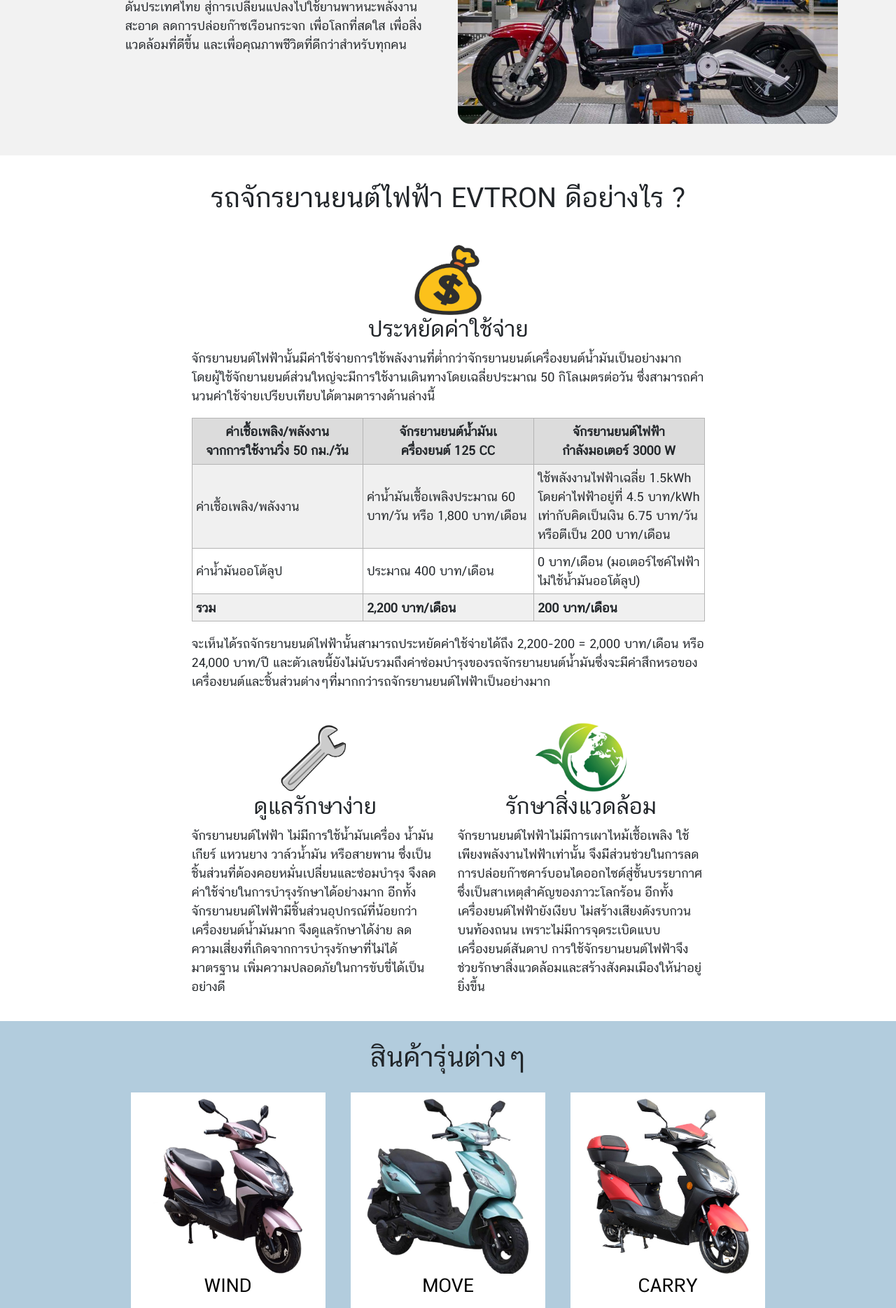
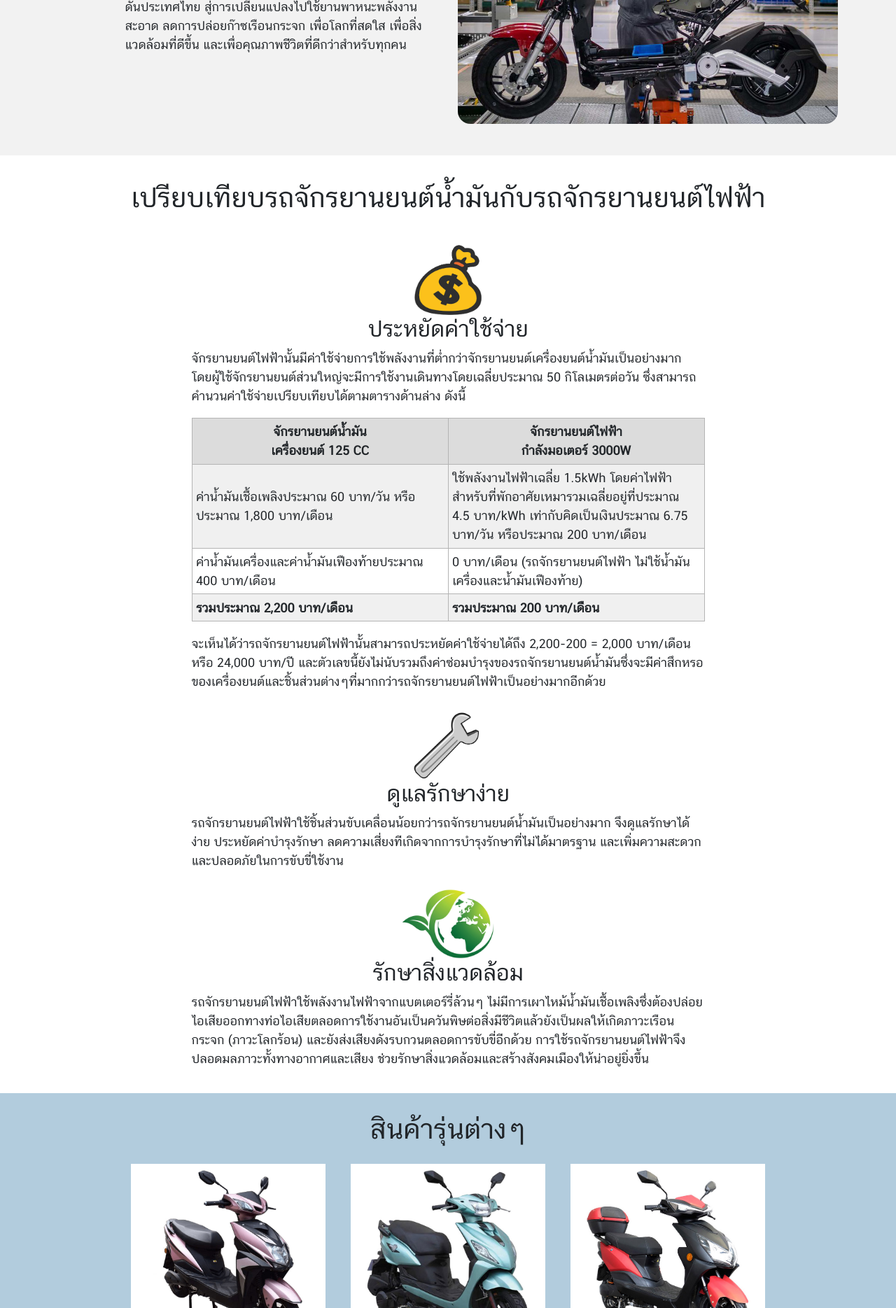
Before and after one commit to ekasit-ja/evtron, a Django app: page /en/ in a window 1280 px wide. Shown: the part 772-2641 px from the top of the page at 70% size. Run offline with Django 3.2, Linux system fonts and the light colour scheme; style sheets or scripts are compiled from the project's sources; some libraries are stand-ins or nearby versions; some web fonts are replaced.

Commit message:
update Thai text on home page

```diff
--- a/templates/page/page_home.html
+++ b/templates/page/page_home.html
@@ -28,7 +28,7 @@
 </div>
 
 <div class="container py-2">
-	<h1 class="text-center mt-4 mb-3">รถจักรยานยนต์ไฟฟ้า EVTRON ดีอย่างไร ?</h1>
+	<h1 class="text-center mt-4 mb-3">เปรียบเทียบรถจักรยานยนต์น้ำมันกับรถจักรยานยนต์ไฟฟ้า</h1>
 	<div class="row justify-content-center">
 		<div class="col-lg-8">
 			<div class="row">
@@ -39,31 +39,27 @@
 			        </div>
 			        <h2 class="text-center">ประหยัดค่าใช้จ่าย</h2>
 			        <section class="mb-3">
-			            จักรยานยนต์ไฟฟ้านั้นมีค่าใช้จ่ายการใช้พลังงานที่ต่ำกว่าจักรยานยนต์เครื่องยนต์น้ำมันเป็นอย่างมาก โดยผู้ใช้จักยานยนต์ส่วนใหญ่จะมีการใช้งานเดินทางโดยเฉลี่ยประมาณ 50 กิโลเมตรต่อวัน ซึ่งสามารถคำนวนค่าใช้จ่ายเปรียบเทียบได้ตามตารางด้านล่างนี้
+			            จักรยานยนต์ไฟฟ้านั้นมีค่าใช้จ่ายการใช้พลังงานที่ต่ำกว่าจักรยานยนต์เครื่องยนต์น้ำมันเป็นอย่างมาก  โดยผู้ใช้จักรยานยนต์ส่วนใหญ่จะมีการใช้งานเดินทางโดยเฉลี่ยประมาณ 50 กิโลเมตรต่อวัน  ซึ่งสามารถคำนวนค่าใช้จ่ายเปรียบเทียบได้ตามตารางด้านล่าง ดังนี้
 			        </section>
 			        <table class="compare-table mb-3">
 			        	<tr>
-			        		<th>ค่าเชื้อเพลิง/พลังงาน<br>จากการใช้งานวิ่ง 50 กม./วัน</th>
-			        		<th>จักรยานยนต์น้ำมันเ<br>ครื่องยนต์ 125 CC</th>
-							<th>จักรยานยนต์ไฟฟ้า<br>กำลังมอเตอร์ 3000 W</th>
+			        		<th>จักรยานยนต์น้ำมัน<br>เครื่องยนต์ 125 CC</th>
+			        		<th>จักรยานยนต์ไฟฟ้า<br>กำลังมอเตอร์ 3000W</th>
 			        	</tr>
 			        	<tr>
-			        		<td>ค่าเชื้อเพลิง/พลังงาน</td>
-			        		<td>ค่าน้ำมันเชื้อเพลิงประมาณ 60 บาท/วัน หรือ 1,800 บาท/เดือน</td>
-			        		<td>ใช้พลังงานไฟฟ้าเฉลี่ย 1.5kWh โดยค่าไฟฟ้าอยู่ที่ 4.5 บาท/kWh เท่ากับคิดเป็นเงิน 6.75 บาท/วัน หรือตีเป็น 200 บาท/เดือน</td>
+			        		<td>ค่าน้ำมันเชื้อเพลิงประมาณ 60 บาท/วัน หรือ ประมาณ 1,800 บาท/เดือน</td>
+			        		<td>ใช้พลังงานไฟฟ้าเฉลี่ย 1.5kWh โดยค่าไฟฟ้าสำหรับที่พักอาศัยเหมารวมเฉลี่ยอยู่ที่ประมาณ 4.5 บาท/kWh เท่ากับคิดเป็นเงินประมาณ 6.75 บาท/วัน หรือประมาณ 200 บาท/เดือน</td>
 			        	</tr>
 			        	<tr>
-			        		<td>ค่าน้ำมันออโต้ลูป</td>
-			        		<td>ประมาณ 400 บาท/เดือน</td>
-			        		<td>0 บาท/เดือน (มอเตอร์ไซค์ไฟฟ้า ไม่ใช้น้ำมันออโต้ลูป)</td>
+			        		<td>ค่าน้ำมันเครื่องและค่าน้ำมันเฟืองท้ายประมาณ 400 บาท/เดือน</td>
+			        		<td>0 บาท/เดือน (รถจักรยานยนต์ไฟฟ้า ไม่ใช้น้ำมันเครื่องและน้ำมันเฟืองท้าย)</td>
 			        	</tr>
 			        	<tr>
-			        		<td>รวม</td>
-			        		<td>2,200 บาท/เดือน</td>
-			        		<td>200 บาท/เดือน</td>
+			        		<td>รวมประมาณ 2,200 บาท/เดือน</td>
+			        		<td>รวมประมาณ 200 บาท/เดือน</td>
 			        	</tr>
 			        </table>
-			        <section class="mb-3">จะเห็นได้รถจักรยานยนต์ไฟฟ้านั้นสามารถประหยัดค่าใช้จ่ายได้ถึง 2,200-200 = 2,000 บาท/เดือน หรือ 24,000 บาท/ปี และตัวเลขนี้ยังไม่นับรวมถึงค่าซ่อมบำรุงของรถจักรยานยนต์น้ำมันซึ่งจะมีค่าสึกหรอของเครื่องยนต์และชิ้นส่วนต่างๆที่มากกว่ารถจักรยานยนต์ไฟฟ้าเป็นอย่างมาก</section>
+			        <section class="">จะเห็นได้ว่ารถจักรยานยนต์ไฟฟ้านั้นสามารถประหยัดค่าใช้จ่ายได้ถึง  2,200-200 = 2,000 บาท/เดือน  หรือ  24,000 บาท/ปี และตัวเลขนี้ยังไม่นับรวมถึงค่าซ่อมบำรุงของรถจักรยานยนต์น้ำมันซึ่งจะมีค่าสึกหรอของเครื่องยนต์และชิ้นส่วนต่างๆที่มากกว่ารถจักรยานยนต์ไฟฟ้าเป็นอย่างมากอีกด้วย</section>
 			    </div>
 			</div>
 			<div class="row">
@@ -73,16 +69,18 @@
 			        </div>
 			        <h2 class="text-center">ดูแลรักษาง่าย</h2>
 			        <section>
-			            จักรยานยนต์ไฟฟ้า ไม่มีการใช้น้ำมันเครื่อง น้ำมันเกียร์ แหวนยาง วาล์วน้ำมัน หรือสายพาน ซึ่งเป็นชิ้นส่วนที่ต้องคอยหมั่นเปลี่ยนและซ่อมบำรุง จึงลดค่าใช้จ่ายในการบำรุงรักษาได้อย่างมาก อีกทั้งจักรยานยนต์ไฟฟ้ามีชิ้นส่วนอุปกรณ์ที่น้อยกว่าเครื่องยนต์น้ำมันมาก จึงดูแลรักษาได้ง่าย ลดความเสี่ยงที่เกิดจากการบำรุงรักษาที่ไม่ได้มาตรฐาน เพิ่มความปลอดภัยในการขับขี่ได้เป็นอย่างดี
+			            รถจักรยานยนต์ไฟฟ้าใช้ชิ้นส่วนขับเคลื่อนน้อยกว่ารถจักรยานยนต์น้ำมันเป็นอย่างมาก  จึงดูแลรักษาได้ง่าย ประหยัดค่าบำรุงรักษา ลดความเสี่ยงทีเกิดจากการบำรุงรักษาที่ไม่ได้มาตรฐาน  และเพิ่มความสะดวกและปลอดภัยในการขับขี่ใช้งาน
 			        </section>
 			    </div>
+			</div>
+			<div class="row">
 			    <div class="col-lg mb-4">
 			        <div class="img-frame h100">
 			            <img src="{% static 'images/go-green.png' %}" alt="save environment image">
 			        </div>
 			        <h2 class="text-center">รักษาสิ่งแวดล้อม</h2>
 			        <section>
-			            จักรยานยนต์ไฟฟ้าไม่มีการเผาไหม้เชื้อเพลิง ใช้เพียงพลังงานไฟฟ้าเท่านั้น จึงมีส่วนช่วยในการลดการปล่อยก๊าซคาร์บอนไดออกไซด์สู่ชั้นบรรยากาศ ซึ่งเป็นสาเหตุสำคัญของภาวะโลกร้อน อีกทั้งเครื่องยนต์ไฟฟ้ายังเงียบ ไม่สร้างเสียงดังรบกวนบนท้องถนน เพราะไม่มีการจุดระเบิดแบบเครื่องยนต์สันดาป การใช้จักรยานยนต์ไฟฟ้าจึงช่วยรักษาสิ่งแวดล้อมและสร้างสังคมเมืองให้น่าอยู่ยิ่งขึ้น
+			            รถจักรยานยนต์ไฟฟ้าใช้พลังงานไฟฟ้าจากแบตเตอร์รี่ล้วนๆ  ไม่มีการเผาไหม้น้ำมันเชื้อเพลิงซึ่งต้องปล่อยไอเสียออกทางท่อไอเสียตลอดการใช้งานอันเป็นควันพิษต่อสิ่งมีชีวิตแล้วยังเป็นผลให้เกิดภาวะเรือนกระจก (ภาวะโลกร้อน)  และยังส่งเสียงดังรบกวนตลอดการขับขี่อีกด้วย  การใช้รถจักรยานยนต์ไฟฟ้าจึงปลอดมลภาวะทั้งทางอากาศและเสียง  ช่วยรักษาสิ่งแวดล้อมและสร้างสังคมเมืองให้น่าอยู่ยิ่งขึ้น
 			        </section>
 			    </div>
 			</div>
@@ -127,7 +125,7 @@
 			<img src="{% static 'images/can-register.jpg' %}" class="img-fluid">
 		</div>
 		<div class="col-lg-5 mb-3 d-flex align-items-center">
-			รถจักรยานยนต์ไฟฟ้า EVTRON ทุกคัน สามารถจดทะเบียนกับกรมการขนส่งทางบก ใช้ขับขี่บนท้องถนนได้อย่างทุกต้องตามกฎหมายทุกคัน อีกรถจักรยานยนต์ไฟฟ้า EVTRON ยังใช้งานง่าย ไม่แตกต่างจากการขับจักรยานต์ยนต์น้ำมันแต่อย่างใด มั่นใจได้ ไร้กังวล
+			รถจักรยานยนต์ไฟฟ้า EVTRON ทุกคัน  สามารถจดทะเบียนกับกรมการขนส่งทางบก  ใช้ขับขี่บนท้องถนนได้อย่างถูกต้องตามกฎหมายทุกคัน  อีกทั้งรถจักรยานยนต์ไฟฟ้า EVTRON ยังใช้งานง่ายกว่ารถจักรยานยนต์น้ำมัน  ขับขี่ง่ายและเงียบไม่มีเสียงดังรบกวน  ไม่มีไอเสีย
 		</div>
 	</div>
 	<div class="row justify-content-center">
@@ -135,7 +133,7 @@
 			<img src="{% static 'images/evtron-services.jpg' %}" class="img-fluid">
 		</div>
 		<div class="col-lg-5 mb-3 order-lg-1 d-flex align-items-center">
-			อีกทั้ง EVTRON ยังมีบริการหลังการขาย พร้อมด้วยช่างซ่อมมากประสบการณ์ และยังมีให้บริการจำหน่ายอะไหล่สำรองครบวงจร ให้ลูกค้าทุกท่านมั่นใจในสินค้าและบริการของเรา เพื่อความราบรื่นสะดวกสบาย ไม่สะดุดทุกการใช้งาน
+			อีกทั้งรถจักรยานยนต์ไฟฟ้า EVTRON ยังมีบริการหลังการขายพร้อมด้วยช่างซ่อมมากประสบการณ์  และยังมีให้บริการจำหน่ายอะไหล่ครบทุกชิ้นส่วน  ให้ลูกค้าทุกท่านมั่นใจในสินค้าและบริการของเราตลอดอายุการใช้งาน
 		</div>
 	</div>
 </div>
```
